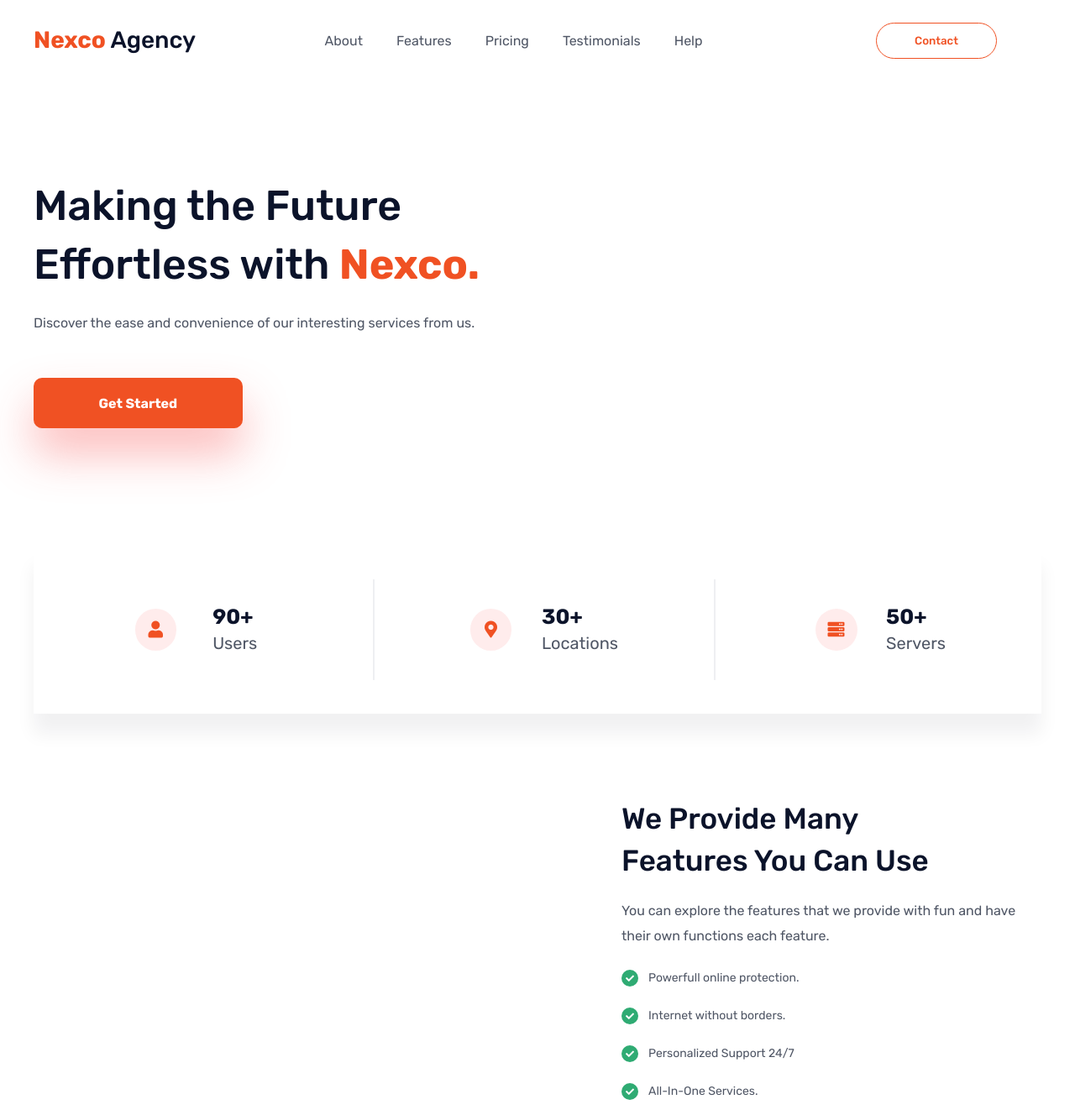
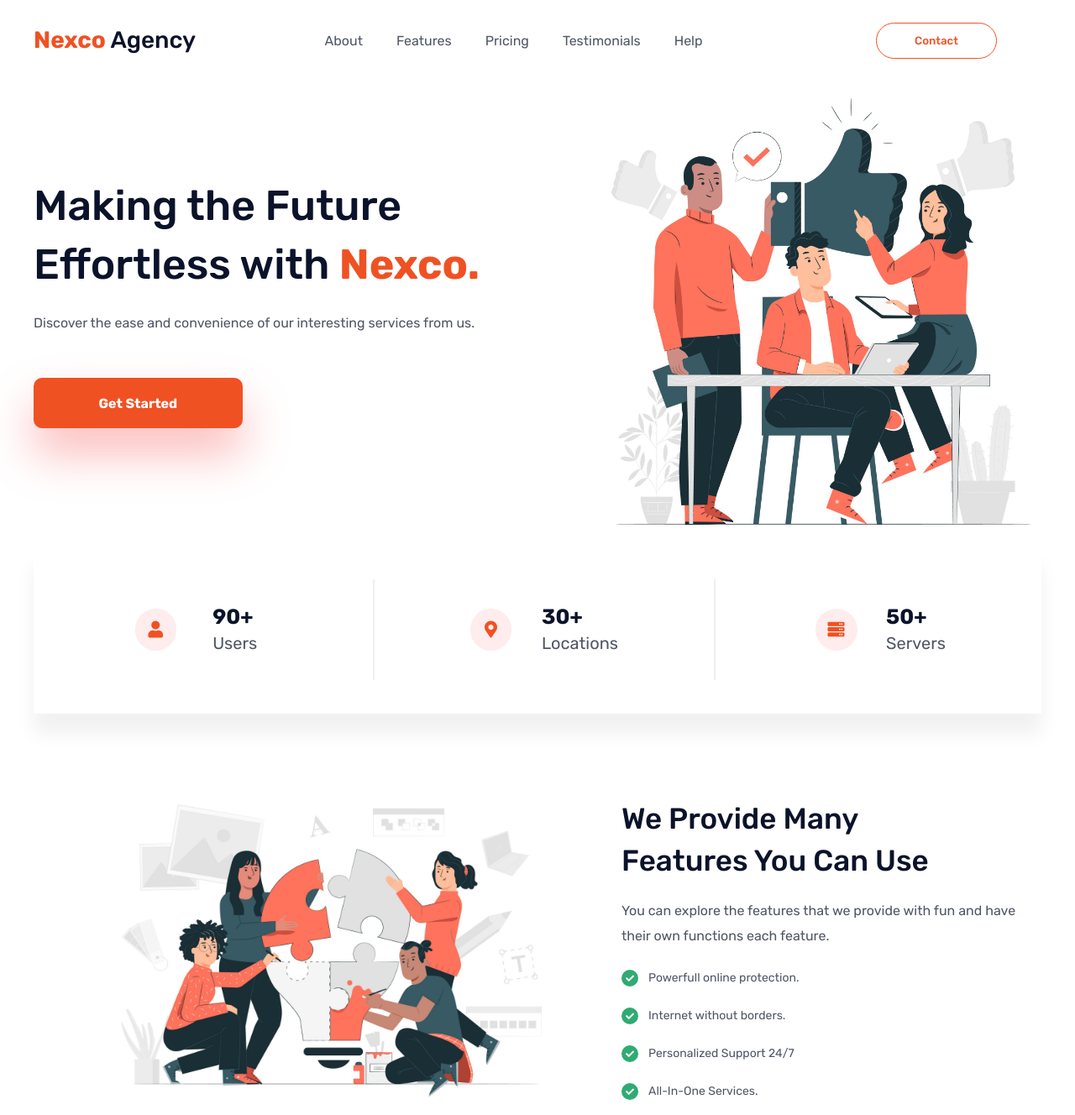
Before and after one commit to CuongNvcqht3012002/nexco, a plain HTML site: page index.html in a window 1280 px wide. Shown: the top 1328 px of the page at 84% size. Drawn offline with nearby package versions, Linux system fonts and the light colour scheme; the site is published under a folder, as on GitHub Pages, so addresses that start at the root find nothing.

Commit message:
fix img link

```diff
--- a/index.html
+++ b/index.html
@@ -78,8 +78,8 @@
 						</div>
 					</div>
 					<div class="hero__img svg _anim-items _anim-no-hide">
-						<!-- <img width="700px" src="/img/19198668 1.svg" alt=""> -->
-						<img width="550px" src="/img/4669613.jpg" alt="">
+						<!-- <img width="700px" src="img/19198668 1.svg" alt=""> -->
+						<img width="550px" src="img/4669613.jpg" alt="">
 					</div>
 					<div class="hero__bottom _anim-items _anim-no-hide">
 						<div class="hero__bottom-item">
@@ -104,7 +104,7 @@
 			<section class="features" id="features">
 				<div class="features__content">
 					<div class="features__img svg _anim-items _anim-no-hide">
-						<img width="600px" src="/img/4529196.jpg" alt="">
+						<img width="600px" src="img/4529196.jpg" alt="">
 						<!-- <svg xmlns="http://www.w3.org/2000/svg" viewBox="0 0 510 416" fill="none">
 							<path d="M381.172 294.036L341.45 270.718L310.249 317.15C328.477 332.362 359.1 343.425 374.924 340.047C407.398 333.114 473.021 240.911 482.127 233.891C513.125 209.994 523.201 200.925 484.413 219.494C447.432 237.198 467.019 219.494 457.959 219.494C447.074 220.254 450.681 229.915 454.721 236.837L381.172 294.036Z" fill="url(#paint01_linear)"/>
 							<path d="M155.79 258.711C166.997 250.929 211.279 236.911 230.727 230.874L251.302 233.119C264.266 236.333 292.073 241.812 304.863 246.998C317.654 252.183 340.866 268.72 362.521 282.51L357.408 300.218C352.816 316.121 340.673 328.733 324.955 333.924C320.91 359.646 317.422 401.463 317.998 414.427L167.512 414.31L160.623 350.662L129.634 353.982L103.457 333.924C136.234 277.23 141.782 268.439 155.79 258.711Z" fill="url(#paint11_linear)"/>
```
